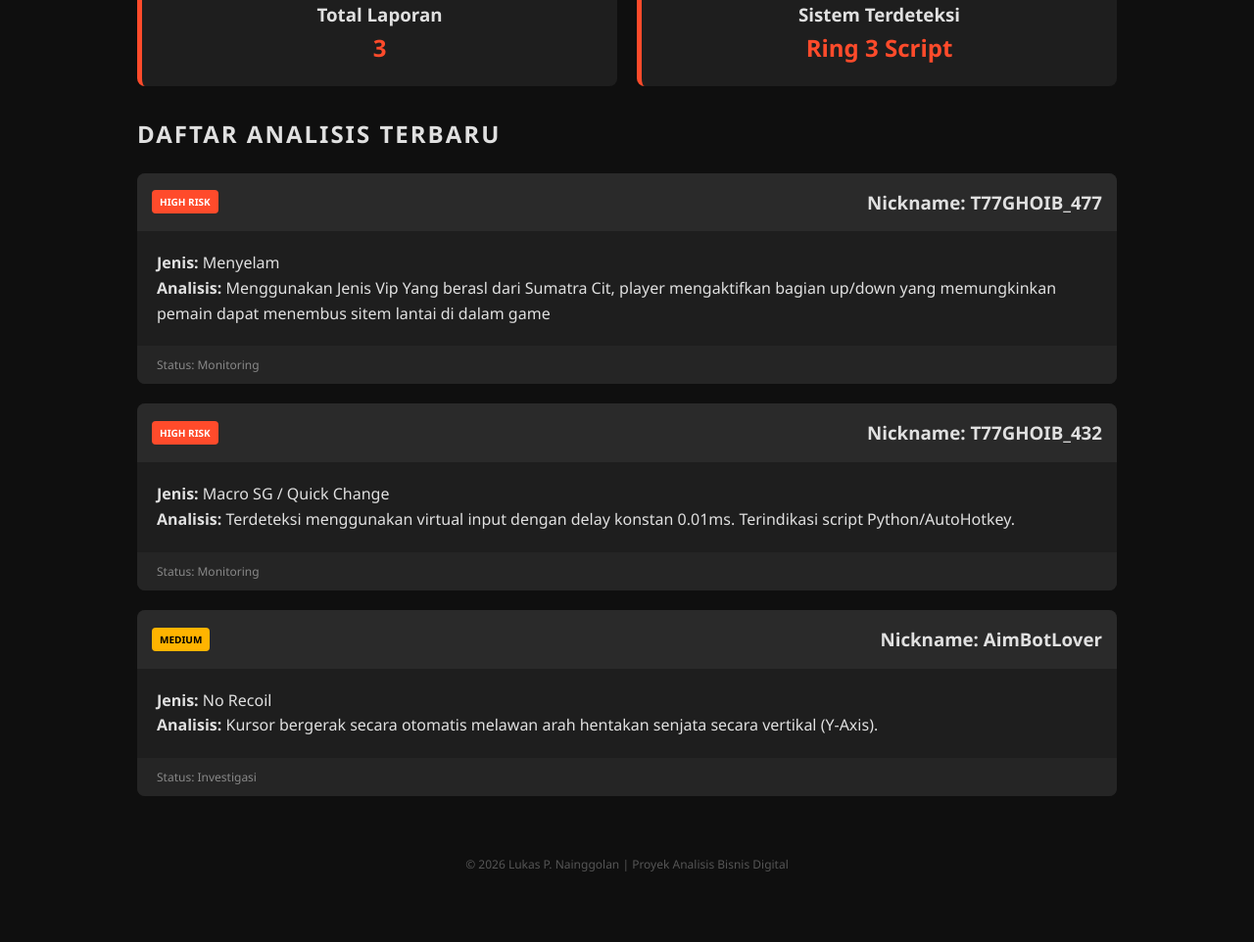
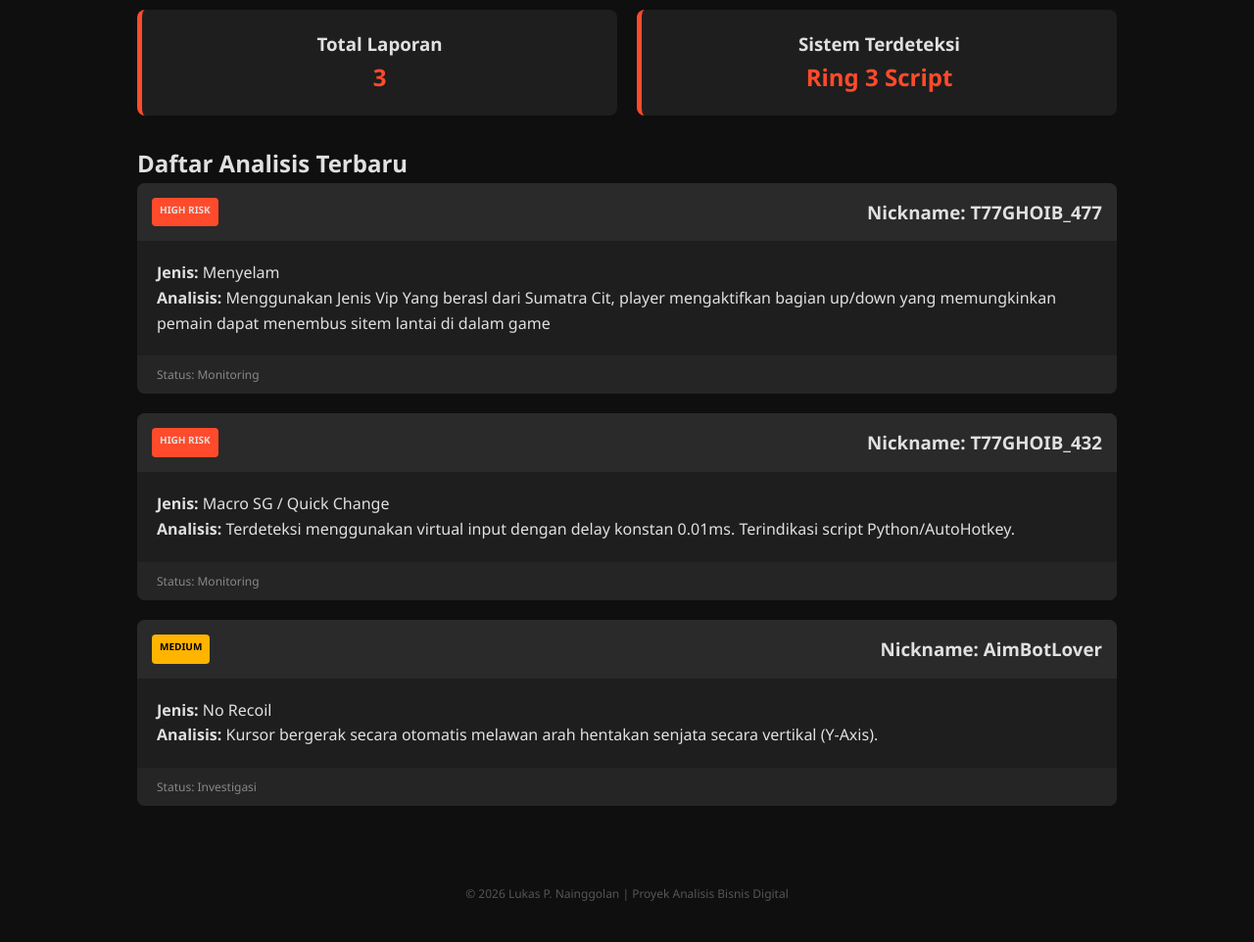
Before and after one commit to Luke-Sta/Lukas, a plain HTML site: page index.html in a window 1280 px wide. Shown: the part 210-1172 px from the top of the page at 98% size. Before the commit the page ends 1142 px from the top, so only its background shows below. Drawn offline with Linux system fonts and the light colour scheme.

Commit message:
Update style.css

```diff
--- a/style.css
+++ b/style.css
@@ -1,22 +1,12 @@
-/* Reset Dasar */
-* {
-    margin: 0;
-    padding: 0;
-    box-sizing: border-box;
-}
-
+/* Reset & Base */
+* { margin: 0; padding: 0; box-sizing: border-box; }
 body {
-    font-family: 'Segoe UI', Tahoma, Geneva, Verdana, sans-serif;
-    background-color: #0f0f0f; /* Hitam pekat */
+    font-family: 'Segoe UI', sans-serif;
+    background-color: #0f0f0f;
     color: #e0e0e0;
     line-height: 1.6;
 }
-
-.container {
-    width: 90%;
-    max-width: 1000px;
-    margin: auto;
-}
+.container { width: 90%; max-width: 1000px; margin: auto; padding: 20px 0; }
 
 /* Header */
 header {
@@ -25,18 +15,10 @@ header {
     border-bottom: 3px solid #ff4b2b;
     text-align: center;
 }
+.highlight { color: #ff4b2b; }
 
-.highlight {
-    color: #ff4b2b; /* Merah menyala */
-}
-
-/* Stats Section */
-.stats {
-    display: flex;
-    gap: 20px;
-    margin: 30px 0;
-}
-
+/* Stats */
+.stats { display: flex; gap: 20px; margin-bottom: 30px; }
 .stat-card {
     flex: 1;
     background: #1e1e1e;
@@ -45,20 +27,27 @@ header {
     text-align: center;
     border-left: 5px solid #ff4b2b;
 }
+.count { font-size: 24px; font-weight: bold; color: #ff4b2b; }
 
-.count {
-    font-size: 24px;
-    font-weight: bold;
-    color: #ff4b2b;
+/* Controls (Search & Filter) */
+.controls-container {
+    display: flex;
+    gap: 10px;
+    margin-bottom: 30px;
 }
+input, select {
+    background: #1e1e1e;
+    color: white;
+    border: 1px solid #333;
+    padding: 12px;
+    border-radius: 8px;
+    outline: none;
+}
+input { flex: 2; }
+select { flex: 1; cursor: pointer; }
+input:focus, select:focus { border-color: #ff4b2b; }
 
-/* Database Cards */
-h2 {
-    margin-bottom: 20px;
-    text-transform: uppercase;
-    letter-spacing: 2px;
-}
-
+/* Cards */
 .report-card {
     background: #1e1e1e;
     margin-bottom: 20px;
@@ -66,52 +55,13 @@ h2 {
     overflow: hidden;
     transition: 0.3s;
 }
+.report-card:hover { transform: translateY(-5px); border: 1px solid #ff4b2b; }
+.card-header { background: #2a2a2a; padding: 15px; display: flex; justify-content: space-between; }
+.card-body { padding: 20px; }
+.card-footer { background: #252525; padding: 10px 20px; font-size: 12px; color: #888; }
 
-.report-card:hover {
-    transform: scale(1.01);
-    box-shadow: 0 0 15px rgba(255, 75, 43, 0.3);
-}
+/* Tags */
+.danger-tag { background: #ff4b2b; padding: 4px 8px; border-radius: 4px; font-size: 10px; font-weight: bold; }
+.warning-tag { background: #ffb400; color: black; padding: 4px 8px; border-radius: 4px; font-size: 10px; font-weight: bold; }
 
-.card-header {
-    background: #2a2a2a;
-    padding: 15px;
-    display: flex;
-    justify-content: space-between;
-    align-items: center;
-}
-
-.danger-tag {
-    background: #ff4b2b;
-    color: white;
-    padding: 4px 8px;
-    font-size: 10px;
-    border-radius: 4px;
-    font-weight: bold;
-}
-
-.warning-tag {
-    background: #ffb400;
-    color: black;
-    padding: 4px 8px;
-    font-size: 10px;
-    border-radius: 4px;
-    font-weight: bold;
-}
-
-.card-body {
-    padding: 20px;
-}
-
-.card-footer {
-    background: #252525;
-    padding: 10px 20px;
-    font-size: 12px;
-    color: #888;
-}
-
-footer {
-    text-align: center;
-    padding: 40px;
-    font-size: 12px;
-    color: #555;
-}
+footer { text-align: center; padding: 40px; color: #555; font-size: 12px; }
```
